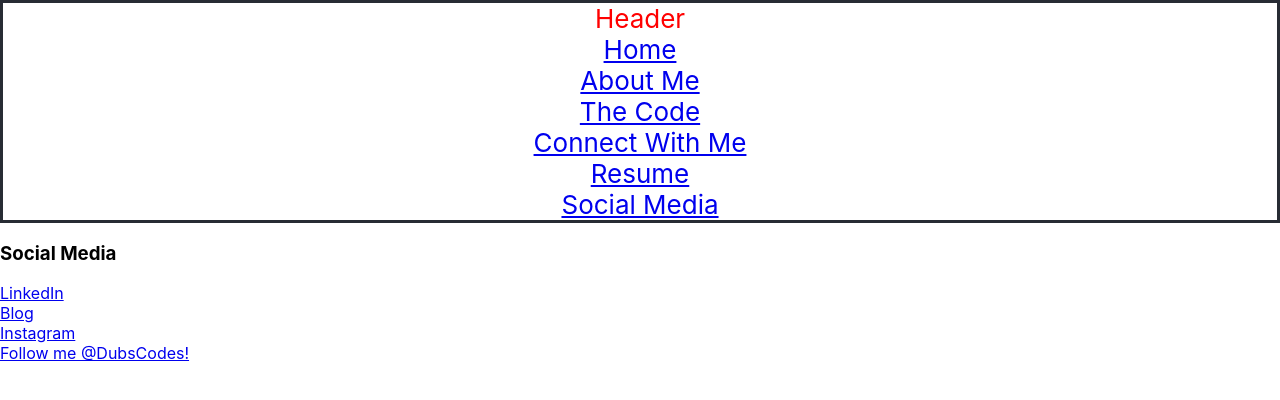
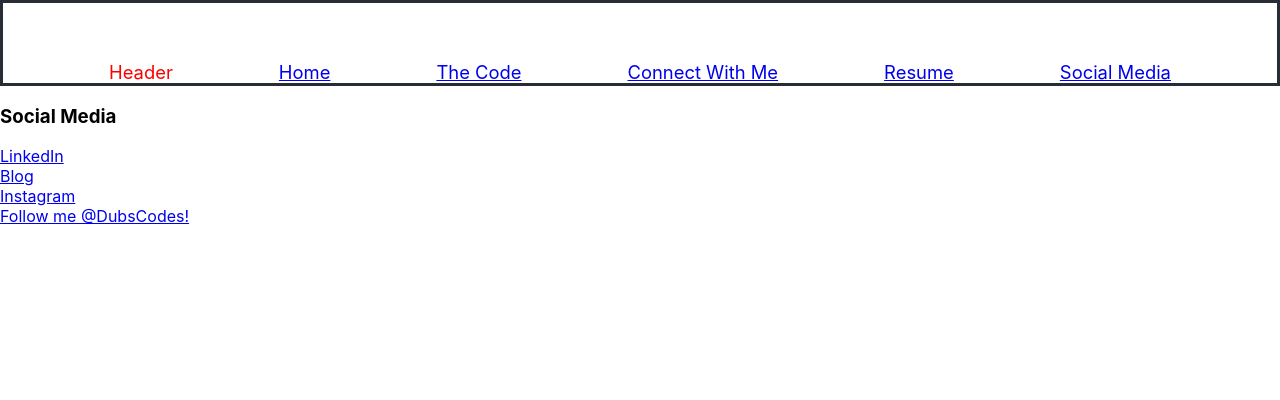
Before and after one commit to dimitraweinstein/dev-portfolio, a React (Create React App) app: page /socialmedia in a window 1280 px wide. Shown: the top 400 px of the page. Built offline with nearby package versions, Linux system fonts and the light colour scheme.

Commit message:
restored code and now to push to make sure

```diff
--- a/src/App.css
+++ b/src/App.css
@@ -18,10 +18,10 @@
   border: solid 3px #282c34;
   min-height: 10vh;
   display: flex;
-  flex-direction: column;
-  align-items: center;
-  justify-content: center;
-  font-size: calc(10px + 2vmin);
+  flex-direction: row;
+  align-items: flex-end;
+  justify-content: space-evenly;
+  font-size: 1.15rem;
   color: red;
 }
 
--- a/src/App.js
+++ b/src/App.js
@@ -6,7 +6,6 @@ import {
 } from "react-router-dom";
 import Header from '../src/Header.js';
 import Home from '../src/navComponents/Home.js';
-import AboutMe from '../src/navComponents/AboutMe.js';
 import ConnectWithMe from '../src/navComponents/ConnectWithMe.js';
 import TheCode from '../src/navComponents/TheCode.js';
 import Resume from '../src/navComponents/Resume.js';
@@ -21,7 +20,6 @@ export default class App extends Component {
           <Header />
           <Switch>
             <Route path="/" exact component = { Home } />
-            <Route path="/aboutme" exact component={ AboutMe } />
             <Route path="/connect" exact component={ ConnectWithMe } />
             <Route path="/thecode" exact component={TheCode} />
             <Route path="/resume" exact component={Resume} />
--- a/src/Header.js
+++ b/src/Header.js
@@ -8,7 +8,6 @@ export default class Header extends Component {
                 Header
                 <Route>
                     <NavLink to='/'>Home</NavLink>
-                    <NavLink to='/aboutme'>About Me</NavLink>
                     <NavLink to='/thecode'>The Code</NavLink>
                     <NavLink to='/connect'>Connect With Me</NavLink>
                     <NavLink to='/resume'>Resume</NavLink>
--- a/src/navComponents/AboutMe.js
+++ /dev/null
@@ -1,11 +0,0 @@
-import React, { Component } from 'react';
-
-export default class AboutMe extends Component {
-    render() {
-        return (
-            <div>
-                About Me!
-            </div>
-        )
-    }
- }
```
Also changed, not shown: src/images/Profile_Image.jpeg (added).
